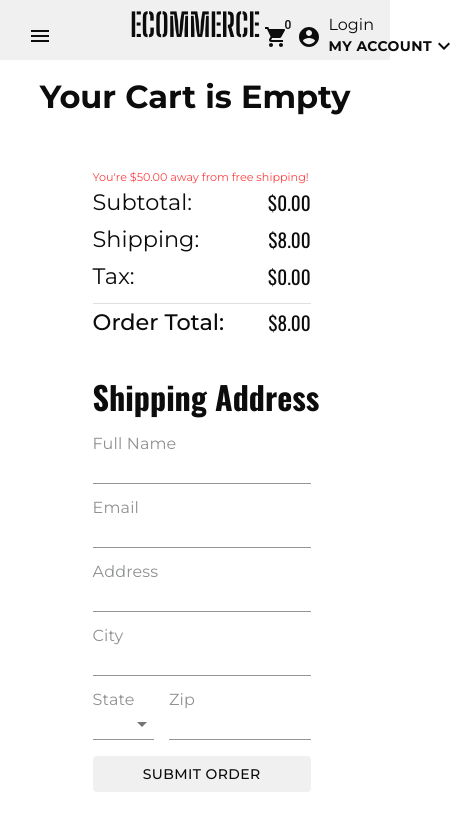
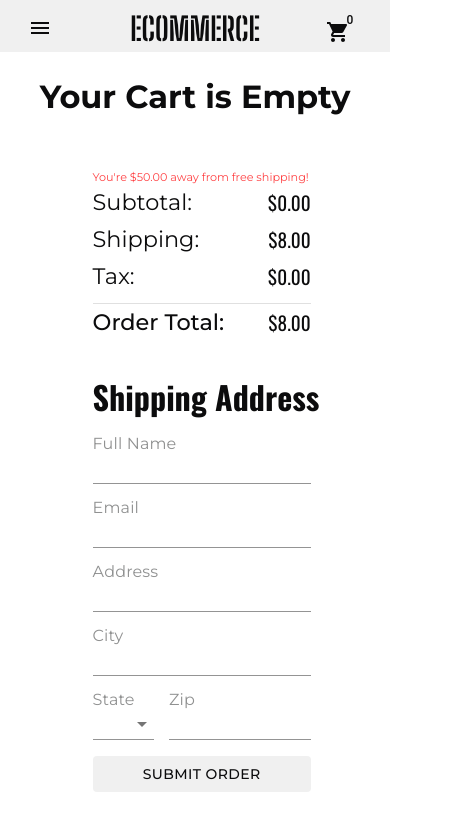
Before and after one commit to kblair40/ecommerce, a React (Create React App) app: page /checkout in a window 390 px wide. Shown: the top 830 px of the page, 456 px wide, since content can reach past the window. Built offline with nearby package versions, Linux system fonts and the light colour scheme.

Commit message:
Fix QuantityUpdate dropdown styles

```diff
--- a/src/components/Cart/QuantityUpdate.js
+++ b/src/components/Cart/QuantityUpdate.js
@@ -21,7 +21,8 @@ const QuantityUpdate = ({
 
   return (
     <Select
-      classes={{ root: classes.selectRoot }}
+      className={classes.selectRoot}
+      // classes={{ root: classes.selectRoot }}
       value={qty}
       displayEmpty={true}
       onChange={handleChange}
--- a/src/components/Navbar/NavAccountDropdown.js
+++ b/src/components/Navbar/NavAccountDropdown.js
@@ -11,6 +11,8 @@ import Button from "@material-ui/core/Button";
 const useStyles = makeStyles((theme) => ({
   navLink: {
     textDecoration: "none",
+    padding: 0,
+    margin: 0,
     "&:hover": {
       textDecoration: "none",
     },
@@ -21,6 +23,7 @@ const useStyles = makeStyles((theme) => ({
     fontFamily: "Montserrat",
     fontWeight: "700",
     textDecoration: "none",
+    margin: 0,
     "&:hover": {
       background: "transparent",
       textDecoration: "underline",
--- a/src/components/Navbar/NavAccountLinks.js
+++ b/src/components/Navbar/NavAccountLinks.js
@@ -14,6 +14,9 @@ const useStyles = makeStyles((theme) => ({
     fontFamily: "Montserrat",
     display: "flex",
     alignItems: "center",
+    [theme.breakpoints.down("sm")]: {
+      display: "none",
+    },
   },
   linkContainer: {
     display: "flex",
--- a/src/components/Navbar/Navbar.js
+++ b/src/components/Navbar/Navbar.js
@@ -15,12 +15,6 @@ const Navbar = () => {
   const classes = useStyles();
   const totalItemsInCart = useSelector((state) => state.cart.totalQuantity);
   const isLoggedIn = useSelector((state) => state.auth.isLoggedIn);
-  const displayName = useSelector((state) => state.auth.displayName);
-  const dispatch = useDispatch();
-
-  const handleLogout = () => {
-    dispatch(authActions.logout());
-  };
 
   return (
     <nav className={classes.navbarContainer}>
@@ -65,7 +59,7 @@ const Navbar = () => {
             </Badge>
           </NavLink>
           <NavAccountLinks
-            handleLogout={handleLogout}
+            // handleLogout={handleLogout}
             isLoggedIn={isLoggedIn}
           />
         </div>
--- a/src/styles/NavbarStyles.js
+++ b/src/styles/NavbarStyles.js
@@ -24,20 +24,23 @@ const useStyles = makeStyles((theme) => ({
   },
   smallLinksContainer: {
     position: "relative",
-    top: ".8rem",
+    top: ".6rem",
     width: "20%",
-    minWidth: "12rem",
-    height: "3rem",
+    minWidth: "14rem",
+    height: "2.5rem",
+    [theme.breakpoints.down("sm")]: {
+      top: ".6rem",
+      width: "auto",
+      minWidth: "3rem",
+    },
   },
   navbarLinksSmall: {
     width: "100%",
-    height: "100%",
+    height: "2.8rem",
     display: "flex",
     justifyContent: "space-between",
     alignItems: "center",
     position: "absolute",
-    // top: ".8rem",
-    // right: ".5rem",
   },
 
   navbarLogo: {
@@ -53,7 +56,8 @@ const useStyles = makeStyles((theme) => ({
     [theme.breakpoints.down("sm")]: {
       textAlign: "center",
       width: "50%",
-      top: ".2rem",
+      // top: ".4rem",
+      top: ".3rem",
       position: "absolute",
       left: 0,
       right: 0,
--- a/src/styles/QuantityUpdateStyles.js
+++ b/src/styles/QuantityUpdateStyles.js
@@ -4,5 +4,9 @@ export default {
     textAlign: "right",
     padding: "0",
     fontFamily: "Montserrat",
+    "&:before": {
+      borderBottom: "2px solid #0c0c0d",
+      zIndex: 10,
+    },
   },
 };
```
Also changed, not shown: src/notes.txt.
